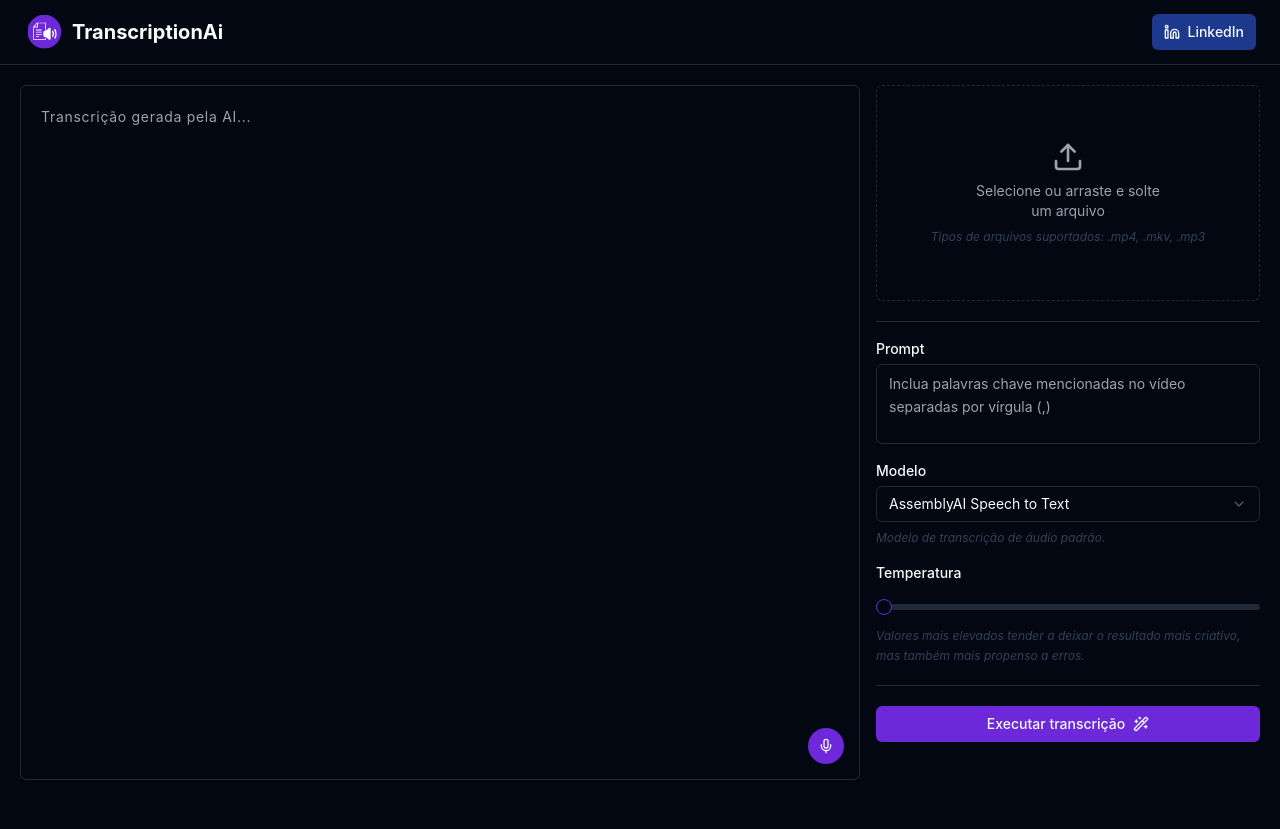
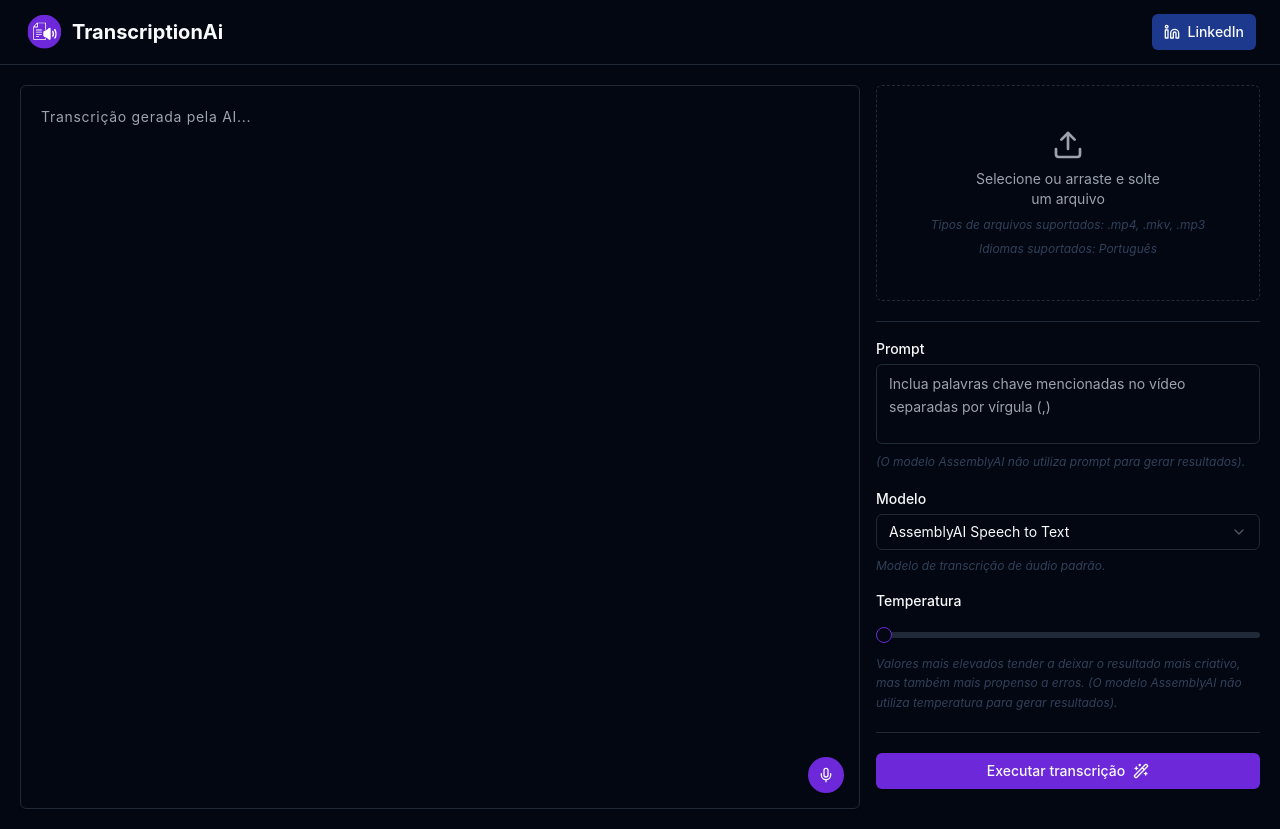
Before and after one commit to wesleyfreit/transcription-ai, a Next.js app: page / in a window 1280 px wide. Before the commit the page ends 800 px from the top, so only its background shows below. Built offline with nearby package versions, Linux system fonts and the light colour scheme; no server answers; what assemblyai, zod-form-data would draw is missing.

Commit message:
refactor: improve input messages

```diff
--- a/src/app/(home)/transcription-form.tsx
+++ b/src/app/(home)/transcription-form.tsx
@@ -211,8 +211,13 @@
               <span className="w-52 text-center">
                 Selecione ou arraste e solte um arquivo
               </span>
+
               <span className="text-center text-xs italic text-slate-700">
                 Tipos de arquivos suportados: .mp4, .mkv, .mp3
+              </span>
+
+              <span className="text-center text-xs italic text-slate-700">
+                Idiomas suportados: Português
               </span>
             </div>
           )}
@@ -231,6 +236,10 @@
           placeholder="Inclua palavras chave mencionadas no vídeo separadas por vírgula (,)"
           disabled={status !== 'waiting'}
         />
+
+        <span className="block text-xs italic leading-relaxed text-slate-700">
+          (O modelo AssemblyAI não utiliza prompt para gerar resultados).
+        </span>
       </div>
 
       <div className="space-y-2">
@@ -247,7 +256,7 @@
           <SelectContent>
             <SelectItem value="assembly-ai">AssemblyAI Speech to Text</SelectItem>
             <SelectItem value="whisper-1" disabled>
-              GPT Whisper-1
+              GPT Whisper-1 <span className="italic">(desativado por enquanto)</span>
             </SelectItem>
           </SelectContent>
         </Select>
@@ -278,7 +287,8 @@
 
         <span className="block text-xs italic leading-relaxed text-slate-700">
           Valores mais elevados tender a deixar o resultado mais criativo, mas também mais
-          propenso a erros.
+          propenso a erros. (O modelo AssemblyAI não utiliza temperatura para gerar
+          resultados).
         </span>
       </div>
 
```
